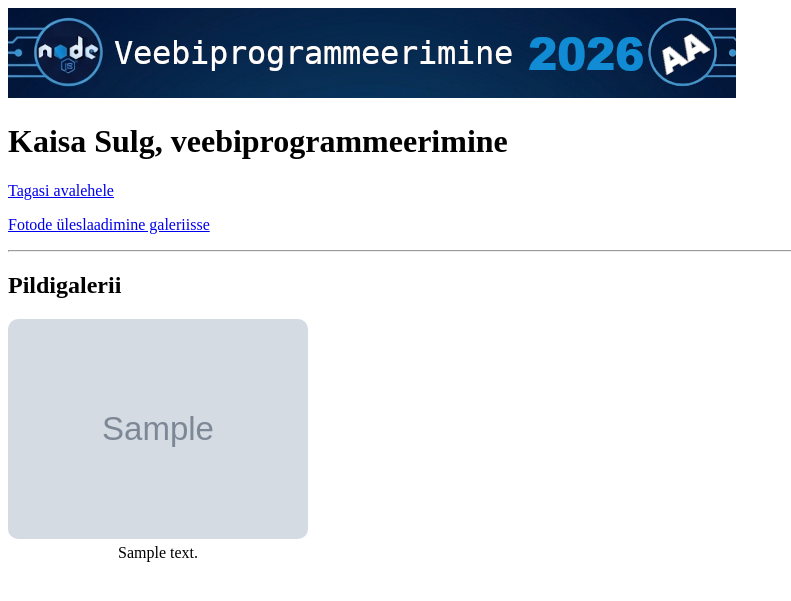
After one commit to ksulg-ux/vp26, a Node project: template views/gallery.ejs in a window 1280 px wide. The commit adds this page. Shown: the top 601 px of the page, without its empty margins (0-791 px from the left). Run offline with Node 20 templates, Linux system fonts and the light colour scheme; the template is opened without the code that fills it: most values are stand-ins (such as "Sample title", 1, 10 or a date in 2020); grey boxes marked "Sample" are stand-in pictures.

Commit message:
Kodutöö pildigalerii

```diff
--- a/index.js
+++ b/index.js
@@ -33,8 +33,8 @@ app.get('/', async (req, res)=>{
 			database: 'if26_kaisa_sulg'
 	});
 	const sqlReq = 'SELECT filename, alttext FROM galleryphotos WHERE id=(SELECT MAX(id) FROM galleryphotos WHERE privacy=? AND deleted IS NULL)';
-	const [result] = await conn.execute(sqlReq, [1]);
-	res.render('index', {day: day, date: date, time: time}, latestPhoto: result[0]);
+	const [result] = await conn.execute(sqlReq, [3]);
+	res.render('index', {day: day, date: date, time: time, latestPhoto: result.length > 0 ? result[0] : null});
 });
 
 app.get('/vanasona', async (req, res)=>{
@@ -63,4 +63,7 @@ app.use('/', visitRouter);
 const galleryPhotoUploadRouter = require('./routes/galleryPhotoUploadRoutes');
 app.use('/galleryphotoupload', galleryPhotoUploadRouter);
 
+const galleryRouter = require('./routes/galleryRoutes');
+app.use('/fotogalerii', galleryRouter);
+
 app.listen(5318);
--- a/public/txt/visits.txt
+++ b/public/txt/visits.txt
@@ -1 +1 @@
-peeter,5. oktoober 2026,10:58:14;Dave,5. oktoober 2026,11:00:50;Daisy,5. oktoober 2026,11:00:55;kai,14. oktoober 2026,14:09:54;
+peeter,5. oktoober 2026,10:58:14;Dave,5. oktoober 2026,11:00:50;Daisy,5. oktoober 2026,11:00:55;kai,14. oktoober 2026,14:09:54;AL,27. oktoober 2026,22:44:32;
--- /dev/null
+++ b/views/gallery.ejs
@@ -0,0 +1,72 @@
+<!DOCTYPE html>
+<html lang="et">
+<head>
+	<meta charset="utf-8">
+	<title>Kaisa Sulg, veebiprogrammeerimine</title>
+</head>
+
+ <style>
+        .gallery {
+            display: flex;
+            flex-wrap: wrap;
+            gap: 20px;
+        }
+
+        .photo {
+            width: 300px;
+        }
+
+        .photo img {
+            width: 300px;
+            height: 220px;
+            object-fit: cover;
+            border-radius: 10px;
+            display: block;
+        }
+
+        .caption {
+            margin-top: 5px;
+            text-align: center;
+        }
+    </style>
+</head>
+
+<body>
+    <img src="/pic/veebiprogrammeerimine_2026_AA.png" alt="banner">
+
+    <h1>Kaisa Sulg, veebiprogrammeerimine</h1>
+
+    <p>
+        <a href="/">Tagasi avalehele</a>
+    </p>
+
+    <p>
+        <a href="/galleryphotoupload">Fotode üleslaadimine galeriisse</a>
+    </p>
+
+    <hr>
+
+    <h2>Pildigalerii</h2>
+
+    <div class="gallery">
+
+        <% photos.forEach(photo => { %>
+
+            <div class="photo">
+
+                <img
+                    src="/gallery/normal/<%= photo.filename %>"
+                    alt="<%= photo.alttext || 'Foto' %>">
+
+                <div class="caption">
+                    <%= photo.alttext || 'Foto' %>
+                </div>
+
+            </div>
+
+        <% }) %>
+
+    </div>
+
+</body>
+</html>
--- a/views/galleryphotoupload.ejs
+++ b/views/galleryphotoupload.ejs
@@ -10,6 +10,7 @@
 	<p>Siin saab galeriisse fotosid laadida.</p>
 	<ul>
 		<li><a href="/">Avalehele</a></li>
+		<li><a href="/fotogalerii">Fotogalerii</a></li>
 	</ul>
 	<hr>
 	<h2>Lae foto üles</h2>
```
Also changed, not shown: controllers/galleryControllers.js (added, +28 -0 lines), routes/galleryRoutes.js (added, +7 -0 lines), views/index.ejs (+12 -0 lines).
